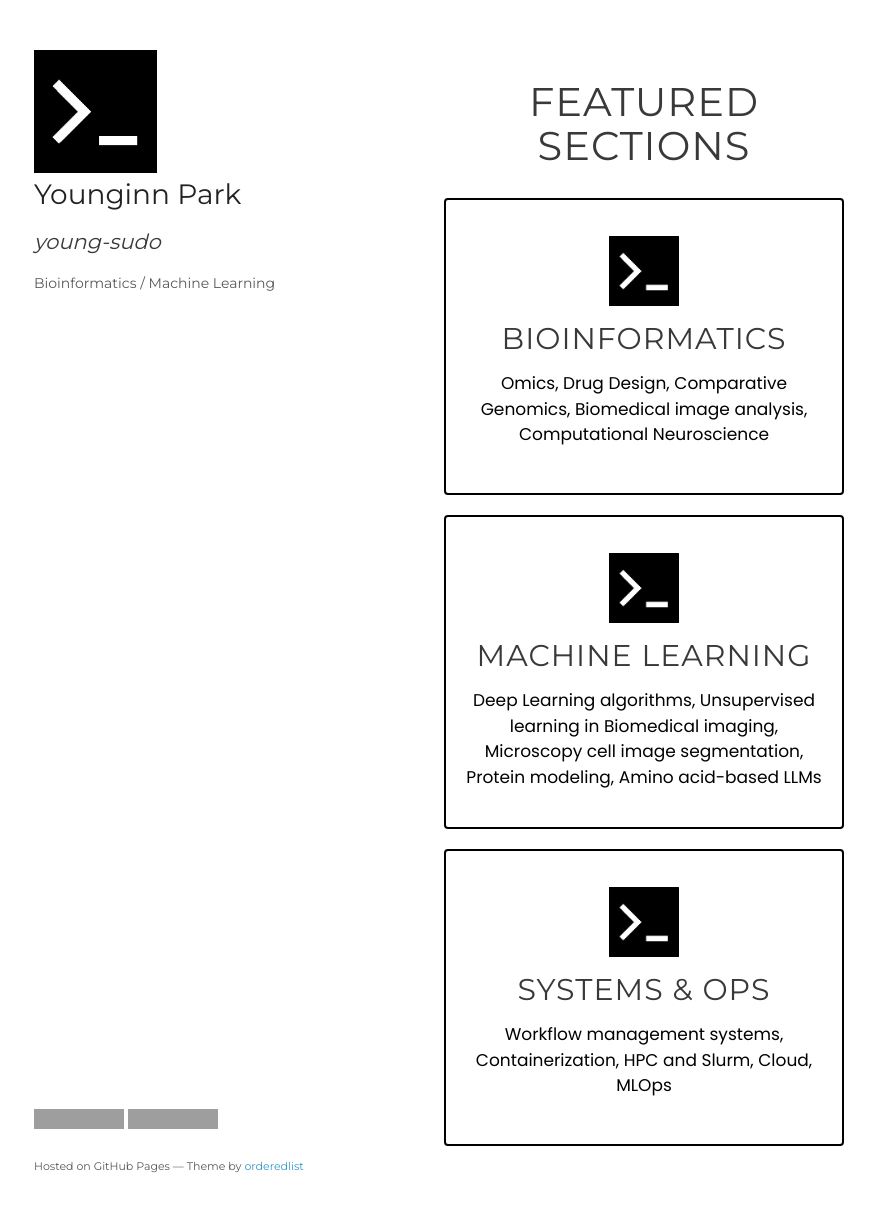
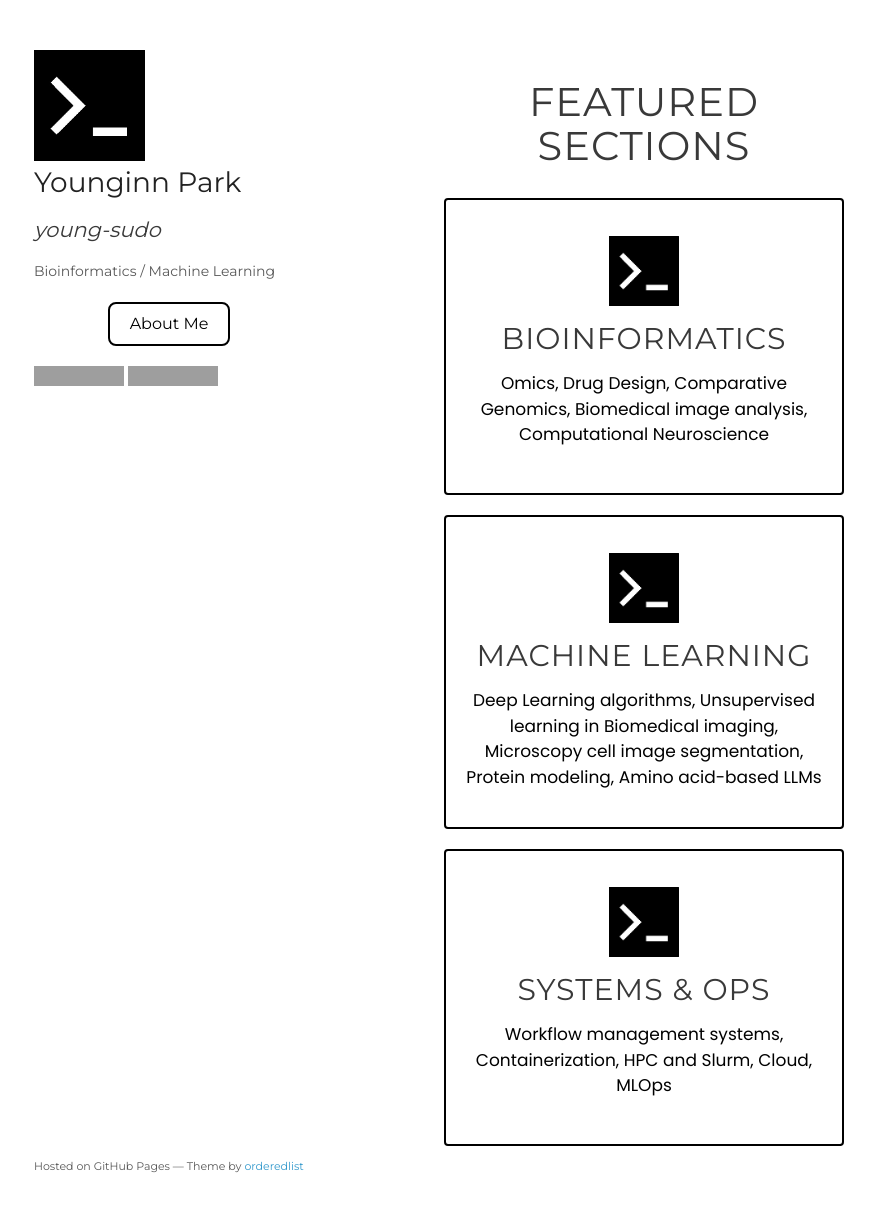
Before and after one commit to young-sudo/young-sudo.github.io, a Jekyll site: the page built from index.md, in a window 1280 px wide and 1246 px high. Shown: the top 1212 px of the window, without its empty margins (176-1051 px from the left). Built offline with Jekyll 4.4.1, drawn with Linux system fonts in a browser that asks for light colours; grey boxes are pictures that could not be loaded.

Commit message:
Add pages

```diff
--- a/_layouts/default.html
+++ b/_layouts/default.html
@@ -19,26 +19,26 @@
 
         {% if site.logo %}
           <a href="{{ '/' | relative_url }}">
-            <img src="{{ site.logo | relative_url }}" alt="Logo" width="123" height="123"/>
+            <img src="{{ site.logo | relative_url }}" alt="Logo" width="111" height="111"/>
           </a>
         {% endif %}
 
         <h1>Younginn Park</h1>
         <h2><i>young-sudo</i></h2>
-        Bioinformatics / Machine Learning
+        <p>Bioinformatics / Machine Learning</p>
 
-        <!-- <h1><a href="{{ "/" | absolute_url }}">{{ site.title | default: site.github.repository_name }}</a></h1> -->
+        <p class="about-wrapper">
+          <a href="{{ '/about/' | relative_url }}" class="about-btn">About Me</a>
+        </p>
 
-        <!-- <p>{{ site.description | default: site.github.project_tagline }}</p> -->
-
-        <!-- {% if site.github.is_project_page %}
-        <p class="view"><a href="{{ site.github.repository_url }}">View the Project on GitHub <small>{{ site.github.repository_nwo }}</small></a></p>
-        {% endif %} -->
-
-        <!-- {% if site.github.is_user_page %}
-        <p class="view"><a href="{{ site.github.owner_url }}">View My GitHub Profile</a></p>
-        {% endif %} -->
-
+        <p>
+        <a href="https://github.com/young-sudo" target="_blank" title="My GitHub Profile">
+            <img src="https://img.shields.io/badge/GitHub-181717?style=for-the-badge&logo=github&logoColor=white" alt="GitHub Profile Link Badge" />
+          </a>
+          <a href="https://www.linkedin.com/in/younginn-park/" target="_blank" title="My LinkedIn Profile">
+            <img src="https://img.shields.io/badge/LinkedIn-0A66C2?style=for-the-badge&logo=linkedin&logoColor=blue" alt="LinkedIn Profile Link Badge" />
+          </a>
+        </p>
       </header>
 
       <section>
@@ -47,17 +47,6 @@
 
       </section>
       <footer>
-        {% if site.github.is_project_page %}
-        <p>This project is maintained by <a href="{{ site.github.owner_url }}">{{ site.github.owner_name }}</a></p>
-        {% endif %}
-        <p>
-          <a href="https://github.com/young-sudo" target="_blank" title="My GitHub Profile">
-            <img src="https://img.shields.io/badge/GitHub-181717?style=for-the-badge&logo=github&logoColor=white" alt="GitHub Profile Link Badge" />
-          </a>
-          <a href="https://www.linkedin.com/in/younginn-park/" target="_blank" title="My LinkedIn Profile">
-            <img src="https://img.shields.io/badge/LinkedIn-0A66C2?style=for-the-badge&logo=linkedin&logoColor=blue" alt="LinkedIn Profile Link Badge" />
-          </a>
-        </p>
         <p><small>Hosted on GitHub Pages &mdash; Theme by <a href="https://github.com/orderedlist">orderedlist</a></small></p>
       </footer>
     </div>
--- a/assets/css/style.scss
+++ b/assets/css/style.scss
@@ -430,3 +430,28 @@ footer {
   opacity: 1;
   text-decoration: underline;
 }
+
+
+// About me button
+.about-wrapper {
+  text-align: center;
+  margin-top: 1rem;
+}
+
+.about-btn {
+  display: inline-block;
+  padding: 8px 20px;
+  border: 2px solid black;
+  border-radius: 8px;
+  background: none;
+  color: black;
+  text-decoration: none;
+  font-size: 1rem;
+  font-weight: 500;
+  transition: 0.2s ease;
+}
+
+.about-btn:hover {
+  background: black;
+  color: white;
+}
```
Also changed, not shown: 404.html (added, +14 -0 lines), about.md (added, +12 -0 lines), another-page.md (deleted, +0 -9 lines), 1 other file.
